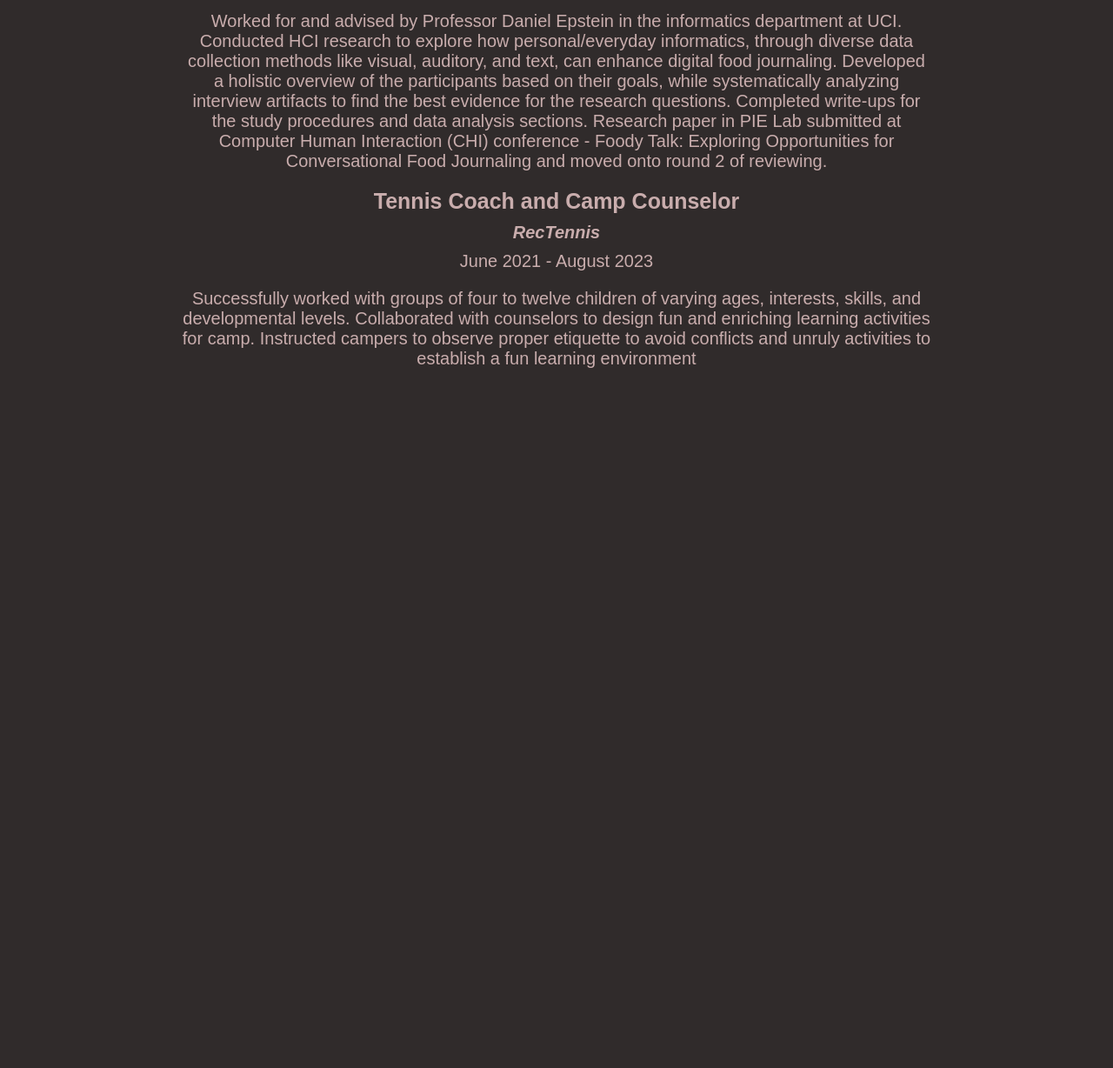
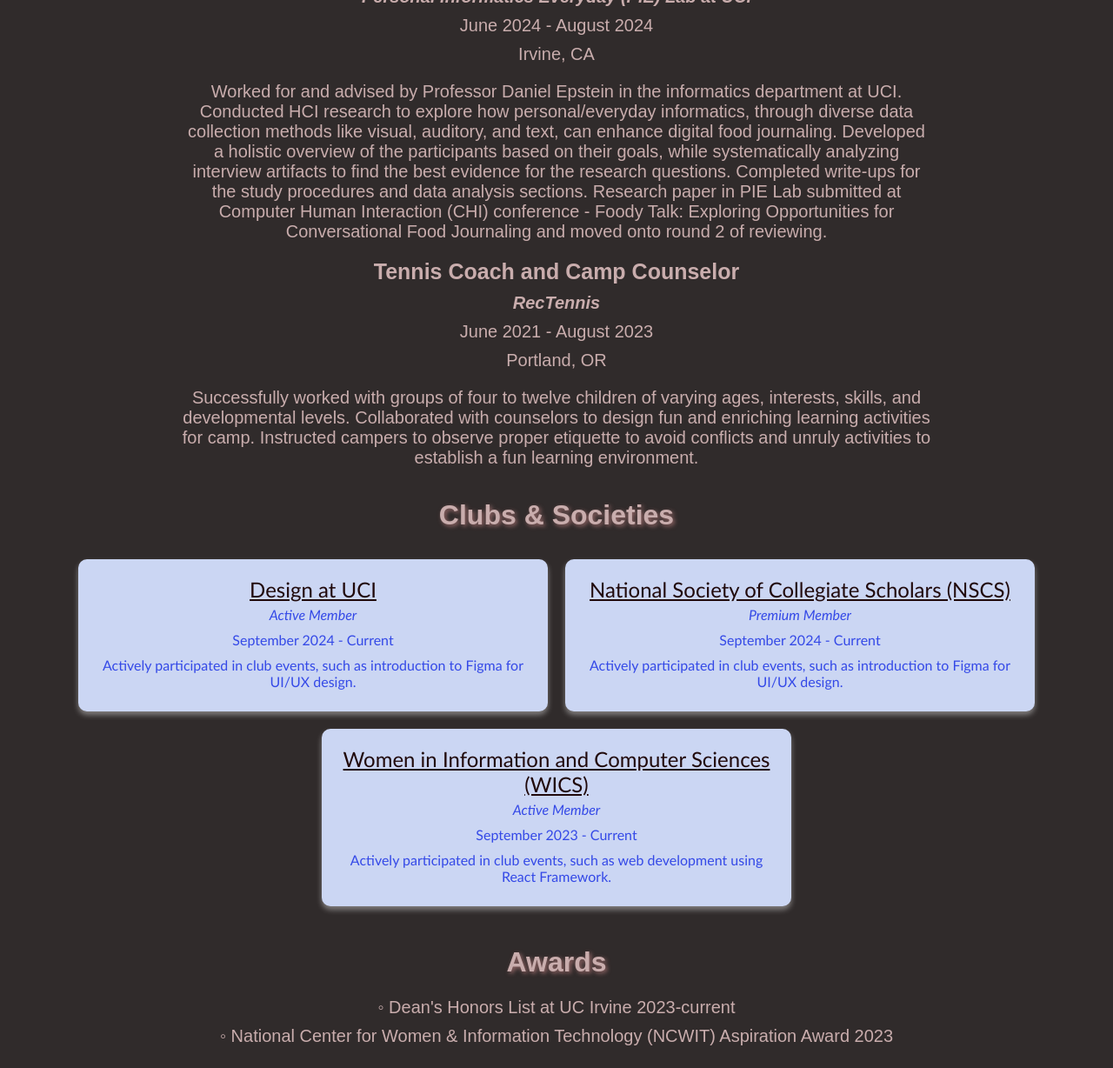
Before and after one commit to exliang/exliang.github.io, a plain HTML site: page experience.html in a window 1280 px wide. Shown: the part 522-1750 px from the top of the page at 87% size. Before the commit the page ends 946 px from the top, so only its background shows below. Drawn offline with Linux system fonts and the light colour scheme.

Commit message:
experience done, styling now

```diff
--- a/experience.html
+++ b/experience.html
@@ -18,11 +18,13 @@
 			<a class="role"> Programming Learning Assistant (LA) </a>
 			<a class="company"> UCI Donald Bren School of Information and Computer Sciences </a>
 			<a class="date2"> September 2024 - December 2024 </a>
+			<a class="date2"> Irvine, CA </a>
 			<a class="text"> In-lecture learning assistant for Professor Shannon Alfaro in the CS Department in a classroom of roughly 200 students with 12 other LAs. Provided support for students in Python programming, held weekly LA support hours (and extra hours for project support), and graded formative assignments. Managed 3 groups of roughly 5-6 students and encouraged group discussion/sharing ideas. Selection for learning assistants was very competitive and invite-only. </a>
 
 			<a class="role2"> Research Analyst Intern </a>
 			<a class="company"> Personal Informatics Everyday (PIE) Lab at UCI </a>
 			<a class="date2"> June 2024 - August 2024 </a>
+			<a class="date2"> Irvine, CA </a>
 			<a class="text"> Worked for and advised by Professor Daniel Epstein in the informatics department at UCI. Conducted HCI research to explore how personal/everyday informatics, through diverse
 				data collection methods like visual, auditory, and text, can enhance digital food journaling. Developed a holistic overview of the participants based on their goals, while systematically
 				analyzing interview artifacts to find the best evidence for the research questions. Completed write-ups for the study procedures and data analysis sections. Research paper in PIE Lab submitted at Computer Human Interaction (CHI) conference -
@@ -31,10 +33,53 @@
 			<a class="role2"> Tennis Coach and Camp Counselor </a>
 			<a class="company"> RecTennis  </a>
 			<a class="date2"> June 2021 - August 2023 </a>
+			<a class="date2"> Portland, OR </a>
 			<a class="text"> Successfully worked with groups of four to twelve children of varying ages, interests, skills,
 				and developmental levels. Collaborated with counselors to design fun and enriching learning activities for camp.
-				Instructed campers to observe proper etiquette to avoid conflicts and unruly activities to establish a fun learning environment</a>
+				Instructed campers to observe proper etiquette to avoid conflicts and unruly activities to establish a fun learning environment. </a>
 
+		<h1 class="education"> Clubs & Societies </h1>
+			<div class="card-container">
+				<div class="card">
+					<a href="https://designatuci.com/"> Design at UCI </a>
+					<p><em> Active Member </em></p>
+					<p> September 2024 - Current </p>
+					<p> Actively participated in club events, such as introduction to Figma for UI/UX design. </p>
+				</div>
+				<div class="card">
+					<a href="https://nscs.org/"> National Society of Collegiate Scholars (NSCS) </a>
+					<p><em> Premium Member </em></p>
+					<p>September 2024 - Current</p>
+					<p> Actively participated in club events, such as introduction to Figma for UI/UX design. </p>
+				</div>
+			</div>
+			<div class="card-container">
+				<div class="card">
+					<a href="https://wics.ics.uci.edu/"> Women in Information and Computer Sciences (WICS) </a>
+					<p><em> Active Member </em></p>
+					<p> September 2023 - Current </p>
+					<p> Actively participated in club events, such as web development using React Framework. </p>
+				</div>
+			</div>
+
+			<!-- <a class="role"> Design at UCI </a>
+			<a class="company"> Active Member </a>
+			<a class="date2"> September 2024 - current </a>
+			<a class="text"> Actively participated in club events, such as introduction to Figma for UI/UX design </a>
+
+			<a class="role2"> National Society of Collegiate Scholars (NSCS) </a>
+			<a class="company"> Premium Member </a>
+			<a class="date2"> September 2023 - current </a>
+			<a class="text"> #1 most valuable honor society, recognizing high-achieving first and second year college students (invite-only) </a>
+
+			<a class="role2"> Women in Information and Computer Sciences (WICS) </a>
+			<a class="company"> Active Member </a>
+			<a class="date2"> September 2023 - current </a>
+			<a class="text"> Actively participated in club events, such as web development using React Framework </a> -->
+
+		<h1 class="education"> Awards </h1>
+			<li class="list1"> ◦ Dean's Honors List at UC Irvine 2023-current </li>
+			<li class="list-end"> ◦ National Center for Women & Information Technology (NCWIT) Aspiration Award 2023 </li>
 		<script src="design.js"></script>
 	</body>
 </html>
--- a/style.css
+++ b/style.css
@@ -177,6 +177,7 @@ body {
 	top: 100px;
 	text-align: center;
 	font-family: 'Montserrat', sans-serif;
+	padding-top: 15px;
 }
 
 .school {
@@ -469,3 +470,35 @@ body {
 	font-family: 'Montserrat', sans-serif;
 	font-size: 20px;
 }
+
+.card {
+	position: relative;
+	z-index: 2;
+	background-color: #cbd6f3;
+	color: #3449e7;
+	border-radius: 10px;
+	padding: 20px;
+	margin: 10px;
+	box-shadow: 0px 4px 6px rgba(255, 255, 255, 0.4);
+	max-width: 500px;
+	text-align: center;
+	display: grid;
+	top: 100px;
+	font-family:'Trebuchet MS', 'Lucida Sans Unicode', 'Lucida Grande', 'Lucida Sans', Arial, sans-serif;
+}
+
+.card a {
+	font-size: 1.5em;
+	color: hsl(355, 57%, 8%);
+}
+
+.card p {
+	font-size: 1em;
+	margin: 5px 0;
+}
+
+.card-container {
+    display: flex;
+    justify-content: center;
+    flex-wrap: wrap;
+}
```
